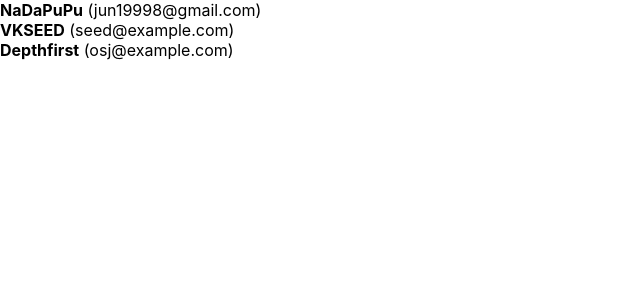
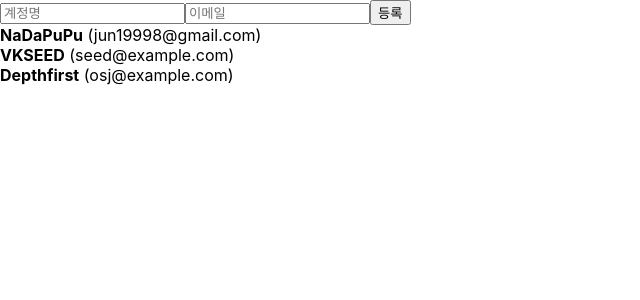
Before and after one commit to NaDaPuPu/begin-react, a React (Create React App) app: page / in a window 1280 px wide. Shown: the top 300 px of the page, without its empty margins (0-640 px from the left). Built offline with nearby package versions, Linux system fonts and the light colour scheme.

Commit message:
Chapter 1.13. Create CreateUser.js

```diff
--- a/src/App.js
+++ b/src/App.js
@@ -1,5 +1,6 @@
 import React, { useRef } from 'react';
 import UserList from './UserList';
+import CreateUser from './CreateUser';
 
 function App() {
   const users = [
@@ -27,7 +28,12 @@
     nextId.current += 1;
   }
 
-  return <UserList users={users} />;
+  return (
+    <>
+      <CreateUser />
+      <UserList users={users} />
+    </>
+  );
 }
 
 export default App;
--- /dev/null
+++ b/src/CreateUser.js
@@ -0,0 +1,23 @@
+import React from 'react';
+
+function CreateUser({ username, email, onChange, onCreate}) {
+    return(
+        <div>
+            <input
+                name="username"
+                placeholder="계정명"
+                onChange={onChange}
+                value={username}
+            />
+            <input
+                name="email"
+                placeholder="이메일"
+                onChange={onChange}
+                value={email}
+            />
+            <button onClick={onCreate}>등록</button>
+        </div>
+    );
+}
+
+export default CreateUser;
```
